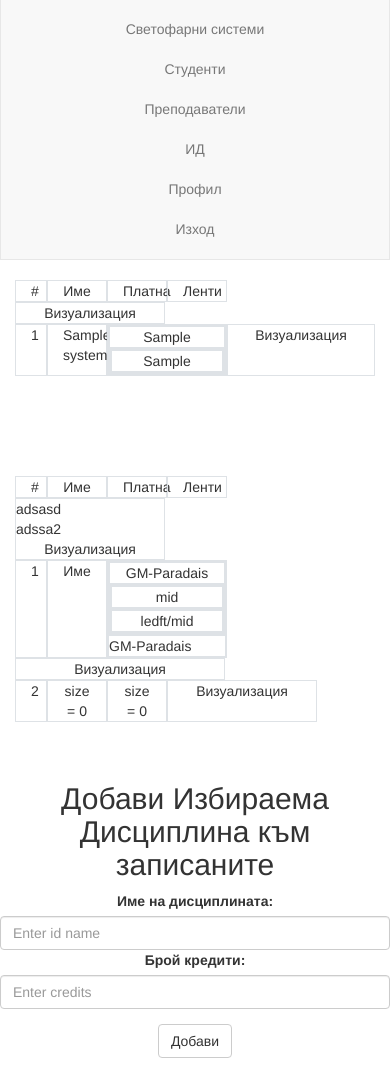
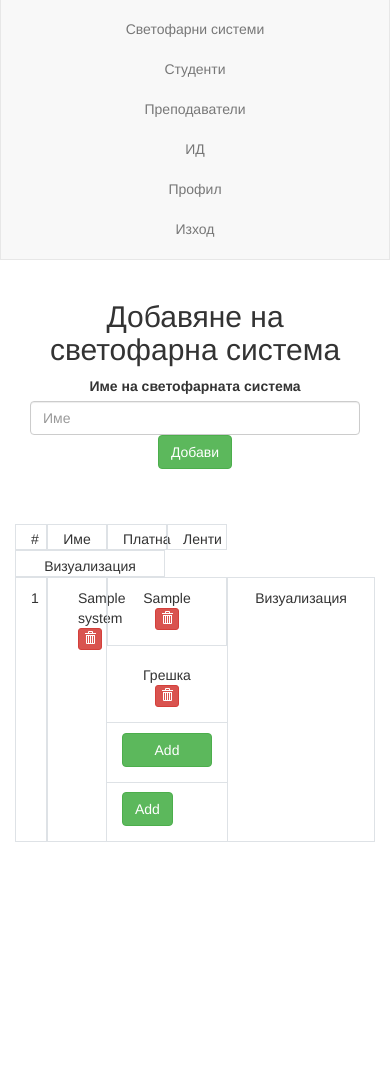
Before and after one commit to mirko123/AI_Factory, a PHP site: page /systems.php in a window 390 px wide. Shown: the part 71-1144 px from the top of the page. After the commit the page ends 913 px from the top, so only its background shows below. Run offline with PHP 8.4, Linux system fonts and the light colour scheme; the visitor is signed in with stand-in values (Sample User, id 1); tables that the repository leaves empty or names only in its code hold one stand-in row (values such as "Sample post"); some libraries are stand-ins or nearby versions.

Commit message:
It work.

```diff
--- a/web/css/main.css
+++ b/web/css/main.css
@@ -23,3 +23,4 @@
 html {
   font-size: 19px;
 }
+.top-buffer { margin-top:20px !important;; }
--- a/web/php/DB_traffic_system.php
+++ b/web/php/DB_traffic_system.php
@@ -23,23 +23,14 @@ class DBTrafficSystem
 
 	public function remove($id)
 	{
+		$dbPlatna = new DBPlatna();
+		$dbPlatna->removeBySystemId($id);
+
 		$query = "DELETE FROM `traffic_system` WHERE id=:id";
 		$statement = $this->db->connection->prepare($query);
 		$statement->bindParam(":id",$id);
 		$res = $statement->execute();
 	}
-
-	// public function getByLecture($lectureName)
-	// {
-	// 	$query = "SELECT ids.id, ids.name, ids.lecture, ids.credits, lectures.department FROM ids INNER JOIN lectures ON lectures.username = ids.lecture  WHERE ids.lecture = :lecture";
-	// 	$statement = $this->db->connection->prepare($query);
-	// 	$statement->bindParam(":lecture",$lectureName);
-	// 	$statement->execute();
-	// 	$count = $statement->rowCount();
-
-	// 	if($count != 0) return $statement->fetchAll(PDO::FETCH_ASSOC);
-	// 	return array();
-	// }
 
 	public function getAll()
 	{
@@ -67,11 +58,10 @@ class DBPlatna
 		$this->db = DB::getInstance();;
 	}
 
-	public function add($name, $systemId, $discription)
+	public function add($systemId, $discription)
 	{
-		$query = "INSERT INTO `platna` (name, systemId, discription) VALUES (:name, :systemId, :discription)";
+		$query = "INSERT INTO `platna` (systemId, discription) VALUES (:systemId, :discription)";
 		$statement = $this->db->connection->prepare($query);
-		$statement->bindParam(":name",$name);
 		$statement->bindParam(":systemId",$systemId);
 		$statement->bindParam(":discription",$discription);
 		$res = $statement->execute();
@@ -80,9 +70,28 @@ class DBPlatna
 
 	public function remove($id)
 	{
+		$dbLanes = new DBLanes();
+		$dbLanes->removeByPlatnoId($id);
+
 		$query = "DELETE FROM `platna` WHERE id=:id";
 		$statement = $this->db->connection->prepare($query);
 		$statement->bindParam(":id",$id);
+		$res = $statement->execute();
+	}
+
+	public function removeBySystemId($systemId)
+	{
+
+		$platna = $this->getBySystem($systemId);
+		foreach ($platna as $key => $platno) {
+			$platnoId = $platno["id"];
+			$dbLanes = new DBLanes();
+			$dbLanes->removeByPlatnoId($platnoId);
+		}
+
+		$query = "DELETE FROM `platna` WHERE systemId=:systemId";
+		$statement = $this->db->connection->prepare($query);
+		$statement->bindParam(":systemId",$systemId);
 		$res = $statement->execute();
 	}
 
@@ -109,7 +118,7 @@ class DBPlatna
 	}
 }
 
-class DBLenti
+class DBLanes
 {
 	protected $db;
 	function __construct()
@@ -118,11 +127,10 @@ class DBLenti
 		$this->db = DB::getInstance();;
 	}
 
-	public function add($name, $platnoId, $direction)
+	public function add($platnoId, $direction)
 	{
-		$query = "INSERT INTO `lenti` (name, platnoId, direction) VALUES (:name, :platnoId, :direction)";
+		$query = "INSERT INTO `lenti` (platnoId, direction) VALUES (:platnoId, :direction)";
 		$statement = $this->db->connection->prepare($query);
-		$statement->bindParam(":name",$name);
 		$statement->bindParam(":platnoId",$platnoId);
 		$statement->bindParam(":direction",$direction);
 		$res = $statement->execute();
@@ -136,6 +144,15 @@ class DBLenti
 		$statement->bindParam(":id",$id);
 		$res = $statement->execute();
 	}
+
+	public function removeByPlatnoId($platnoId)
+	{
+		$query = "DELETE FROM `lenti` WHERE lenti.platnoId=:platnoId";
+		$statement = $this->db->connection->prepare($query);
+		$statement->bindParam(":platnoId",$platnoId);
+		$res = $statement->execute();
+	}
+
 
 	public function getByPlatnoId($platnoId)
 	{
--- a/web/systems.php
+++ b/web/systems.php
@@ -6,73 +6,248 @@
 <body id="page">
     <?php mainTemplate::header(); ?>
 
-    <section id="container" class="container text-center">
+    <section id="container" class="container-fluid text-center">
 
-<!--
-	<div class="container">
-	  <div class="row">
-	    <div class="col">Column</div>
-	    <div class="col">Column</div>
-	    <div class="w-100"></div>
-	    <div class="col">Column</div>
-	    <div class="col">Column</div>
-	  </div>
-	</div> -->
 <?php
+require_once("php/DB_traffic_system.php");
+function generateCol($content, $size = 2, $bordered = true, $paddingTop = true) {
+	$borderedClass = $bordered ? " border" : "";
+	$paddingClass = $paddingTop ? " pt-2" : "";
+	$classes = $borderedClass . $paddingClass;
+	if($size == NULL) {
+		return '<div class="col '.$classes.'">'.(string)$content.'</div>';
+	}
+  	return '<div class="col-'.(string)$size.' '.$classes.'">'.(string)$content.'</div>'. PHP_EOL;
+}
+function createPlatnoAddForm($systemId) {
+	echo '		<div class="container">
+			<h2>Добавяне на светофарна система</h2>
+			<form class="form-horizontal" action="php/system.php" method="POST">
+			    <div class="form-group">
+			      	<label class="control-label col-sm-2" for="email">Име на светофарната система</label>
+			      	<div class="col-sm-9">
+  					<input type="hidden" id="custId" name="systemId" value="'.$systemId.'>
+			        <input name="idname" id="tb-idname" class="form-control" placeholder="Име" type="text">
+			      	</div>
+			        </label>
+			    </div>
+			    <div class="form-group">
+			      	<div class="col-sm-offset-2 col-sm-10">
+			        	<input type="submit" class="btn btn-default" value="Добави"/>
+			      	</div>
+			    </div>
+			</form>
+		</div>';
+}
+
+function generateAddPlatnoButton($systemId) {
+	$content = '
+	<div class="row border-bottom pt-2">
+		<form class="col" action="addPlatno.php" method="POST">
+				    <div class="form-group">
+				        <input name="systemId" id="tb-idname" class="form-control d-inline" value="'.$systemId.'" type="hidden">
+				        <input type="submit" class="col-sm btn btn-success d-inline" value="Add"/>
+				    </div>
+				</form>
+				<div class="col"> </div>
+	</div>';
+	return $content;
+}
+
+
+function generateAddLaneButton($platnoId) {
+	$content = '
+	<div class="row pt-2">
+		<form class="col" action="addLane.php" method="POST">
+				    <div class="form-group">
+				        <input name="platnoId" id="tb-idname" class="form-control d-inline" value="'.$platnoId.'" type="hidden">
+				        <input type="submit" class="col-sm btn btn-success d-inline" value="Add"/>
+				    </div>
+				</form>
+	</div>';
+	return $content;
+}
+
+
+function generateSystemRemoveButton($systemId) {
+	$content = '
+		<form class="col-sm-1" action="systems.php" method="POST">
+		    <div class="form-group">
+		        <input name="systemId" id="tb-idname" class="form-control d-inline" value="'.$systemId.'" type="hidden">
+		        <input name="queryType" id="tb-idname" class="form-control d-inline" value="removeSystem" type="hidden">
+		        <button class="btn btn-danger btn-xs btn-delete-esp" data-title="Delete" data-toggle="modal" data-target="#delete" ><span class="glyphicon glyphicon-trash"></span></button>
+		    </div>
+		</form>';
+	return $content;
+}
+
+function generatePlatnoRemoveButton($platnoId) {
+	$content = '
+		<form class="col-sm-1" action="systems.php" method="POST">
+		    <div class="form-group">
+		        <input name="platnoId" id="tb-idname" class="form-control d-inline" value="'.$platnoId.'" type="hidden">
+		        <input name="queryType" id="tb-idname" class="form-control d-inline" value="removePlatno" type="hidden">
+		        <button class="btn btn-danger btn-xs btn-delete-esp" data-title="Delete" data-toggle="modal" data-target="#delete" ><span class="glyphicon glyphicon-trash"></span></button>
+		    </div>
+		</form>';
+	return $content;
+}
+
+function generateLaneRemoveButton($laneId) {
+	$content = '
+		<form class="col-sm-1" action="systems.php" method="POST">
+		    <div class="form-group">
+		        <input name="laneId" id="tb-idname" class="form-control d-inline" value="'.$laneId.'" type="hidden">
+		        <input name="queryType" id="tb-idname" class="form-control d-inline" value="removeLane" type="hidden">
+		        <button class="btn btn-danger btn-xs btn-delete-esp" data-title="Delete" data-toggle="modal" data-target="#delete" ><span class="glyphicon glyphicon-trash"></span></button>
+		    </div>
+		</form>';
+	return $content;
+}
+
+function directionToText($dir) {
+	if($dir == "mid") {
+		return "Само направо";
+	} else if($dir == "mid/right") {
+		return "Направо и надясно";
+	} else if($dir == "left/mid") {
+		return "Наляво и направо";
+	} else if($dir == "left/right") {
+		return "Наляво и надясно";
+	} else if($dir == "left") {
+		return "Само наляво";
+	} else if($dir == "right") {
+		return "Само надясно";
+	} else if($dir == "out") {
+		return "Изход";
+	} else {
+		return "Грешка";
+	}
+}
+
+
 if(isset($_SESSION['logged_in']) && $_SESSION['logged_in'] == 1)     {
+
+
+
+	$methodName = $_SERVER['REQUEST_METHOD'];
+	$_METHOD;
+	if($methodName == "GET") $_METHOD = $_GET;
+	else if($methodName == "POST") $_METHOD = $_POST;
+
+	if($_METHOD && array_key_exists('queryType',$_METHOD))
+	{
+		$queryType = $_METHOD['queryType'];
+
+		if($queryType == "newSystem") {
+			$newSystemName = $_METHOD['newSystemName'];
+			$dbTrafficSystem = new DBTrafficSystem();
+			$dbTrafficSystem->add($newSystemName);
+		}
+		else if($queryType == "newPlatno") {
+
+			$currentSystemId = $_METHOD['systemId'];
+			$platnoDiscription = $_METHOD['discription'];
+			$dbPlatna = new DBPlatna();
+			$dbPlatna->add($currentSystemId, $platnoDiscription);
+		}
+		else if($queryType == "newLane") {
+
+			$platnoId = $_METHOD['platnoId'];
+			$laneDirection = $_METHOD['direction'];
+			$dbLanes = new DBLanes();
+			$dbLanes->add($platnoId, $laneDirection);
+		}
+
+		else if($queryType == "removeSystem") {
+
+			$systemId = $_METHOD['systemId'];
+			$dbTrafficSystem = new dbTrafficSystem();
+			$dbTrafficSystem->remove($systemId);
+		}
+		else if($queryType == "removePlatno") {
+
+			$platnoId = $_METHOD['platnoId'];
+			$dbPlatna = new dbPlatna();
+			$dbPlatna->remove($platnoId);
+		}
+		else if($queryType == "removeLane") {
+
+			$laneId = $_METHOD['laneId'];
+			$dbLanes = new DBLanes();
+			$dbLanes->remove($laneId);
+		}
+
+	}
 ?>
 
-	<div class="container">
-	  <div class="row">
-	    <div class="col-1 border">#</div>
-	    <div class="col-2 border">Име</div>
-	    <div class="col-2 border">Платна</div>
-	    <div class="col-2 border">Ленти</div>
-	    <div class="col-5 border">Визуализация</div>
+		<div class="container">
+			<h2>Добавяне на светофарна система</h2>
+			<form class="form-horizontal" action="systems.php" method="POST">
+			    <div class="form-group">
+			      	<label class="control-label col-sm-3" for="newSystemName">Име на светофарната система</label>
+			      	<div class="col-sm-7">
+			        <input name="newSystemName" id="tb-idname" class="form-control" placeholder="Име" type="text" required>
+			        <input name="queryType" id="tb-idname" class="form-control" type="hidden" value="newSystem">
+			      	</div>
+			        </label>
+		<!-- 	    </div>
+			    <div class="form-group">        -->
+			      	<div class="	col-sm-1">
+			        	<input type="submit" class="btn btn-success" value="Добави"/>
+			      	</div>
+			    </div>
+			</form>
+		</div>
+		</br></br>
+
+
+	<div class="container-fluid">
+	  <div class="row  ">
+	    <div class="col-1 border pt-1">#</div>
+	    <div class="col-2 border pt-1">Име</div>
+	    <div class="col-2 border pt-1">Платна</div>
+	    <div class="col-2 border pt-1">Ленти</div>
+	    <div class="col-5 border pt-1">Визуализация</div>
 	  </div>
   		<?php
-  			function generateCol($content, $size = 2) {
-  				if($size == NULL) {
-					return '<div class="col border">'.(string)$content.'</div>';
-  				}
-			  	// echo '<div class="col-'.(string)$size.' border">'.(string)$content.'</div>';
-			  	return '<div class="col-'.(string)$size.' border">'.(string)$content.'</div>'. PHP_EOL;
-			}
-			require_once("php/DB_traffic_system.php");
+
 			$dbTrafficSystem = new DBTrafficSystem();
 			$dbPlatna = new DBPlatna();
-			$dbLenti = new DBLenti();
+			$dbLanes = new DBLanes();
 			$systems = $dbTrafficSystem->getAll();
 			foreach ($systems as $key => $system) {
 				echo "<div class='row'>". PHP_EOL;
 
 				echo generateCol($system["id"], 1);
-				echo generateCol($system["name"], 2);
-				$defaultCombinatedColumnsContent = '<div class="row border">'. PHP_EOL.' <div class="col border">'. PHP_EOL.'01</div>'. PHP_EOL.'<div class="col border">02</div>'. PHP_EOL.'</div>'. PHP_EOL;
-
+				echo generateCol('<div class="col-sm-10 ">'.$system["name"].'</div>'.generateSystemRemoveButton($system["id"]), 2);
 				$platna = $dbPlatna->getBySystem($system["id"]);
 				$combinatedColumnsContent = "";
 				foreach ($platna as $key => $platno) {
 
-					$combinatedColumnsContent .= '<div class="row border">'. PHP_EOL;
-					$combinatedColumnsContent .= generateCol($platno["discription"],NULL);
+					$combinatedColumnsContent .= '<div class="row border-bottom">'. PHP_EOL;
+					$discriptionContainer = '<div class="col-sm-10">'.$platno["discription"].'</div>'. generatePlatnoRemoveButton($platno["id"]);
+					// $addPlatnoButton = generateAddPlatnoButton($system["id"]);
+					$combinatedColumnsContent .= generateCol($discriptionContainer,NULL);
 
-					$lenti = $dbLenti->getByPlatnoId($platno["id"]);
+					// $combinatedColumnsContent .= generateAddPlatnoButton($system["id"]);
+
+
+					$lanes = $dbLanes->getByPlatnoId($platno["id"]);
 					$nastedColContent = "";
-					foreach ($lenti as $key => $lenta) {
+					foreach ($lanes as $key => $lane) {
 
-						$nastedColContent .= '<div class="row border">'. PHP_EOL;
-						$nastedColContent .= generateCol($lenta["direction"], NULL);
+						$nastedColContent .= '<div class="row border-bottom">'. PHP_EOL;
+						$directionText = '<div class="col-sm-10">'.directionToText($lane["direction"])    .'</div>';
+						// $directionText = "";
+						$nastedColContent .= generateCol($directionText . generateLaneRemoveButton($lane["id"]), NULL, false);
 
 
 						$nastedColContent .= '</div>'. PHP_EOL;
-					}
-					if(empty($lenti)) {
-						$nastedColContent = "nzzzz";
-					} else {
 
 					}
-					$combinatedColumnsContent .= generateCol($nastedColContent,NULL);
+					$nastedColContent .= generateAddLaneButton($platno["id"]). PHP_EOL;
+					$combinatedColumnsContent .= generateCol($nastedColContent,NULL, false). PHP_EOL;
 
 					$combinatedColumnsContent .= '</div>'. PHP_EOL;
 					// echo generateCol($combinatedColumnsContent, 4);
@@ -80,13 +255,12 @@ if(isset($_SESSION['logged_in']) && $_SESSION['logged_in'] == 1)     {
 
 				}
 				if(empty($platna)) {
-					// echo generateCol("size = 0");
-					// echo generateCol("size = 0");
-					// $combinatedColumnsContent = $defaultCombinatedColumnsContent;
-					echo generateCol($defaultCombinatedColumnsContent, 4);
+					echo generateCol(generateAddPlatnoButton($system["id"]), 4, false, false);
 				} else {
-					echo generateCol($combinatedColumnsContent, 4);
+					$combinatedColumnsContent .= generateAddPlatnoButton($system["id"]);
+					echo generateCol($combinatedColumnsContent, 4, false, false);
 				}
+
 
 
 				// echo "ppp";
@@ -99,90 +273,14 @@ if(isset($_SESSION['logged_in']) && $_SESSION['logged_in'] == 1)     {
 	</div>
 
 
-    </section>
 
-  </br>
-  </br>
-  </br>
-  </br>
-  </br>
 
-    <section id="container" class="container text-center">
-         <!--
-            <div class="container">
-              <div class="row">
-                <div class="col">Column</div>
-                <div class="col">Column</div>
-                <div class="w-100"></div>
-                <div class="col">Column</div>
-                <div class="col">Column</div>
-              </div>
-            </div> -->
-         <div class="container">
-            <div class="row">
-               <div class="col-1 border">#</div>
-               <div class="col-2 border">Име</div>
-               <div class="col-2 border">Платна</div>
-               <div class="col-2 border">Ленти</div>
-               <div class="col-5 border">
-                  <div class="row">adsasd</div>
-                  <div class="row">adssa2</div>
-                  Визуализация
-               </div>
-            </div>
-            <div class='row'>
-               <div class="col-1 border">1</div>
-               <div class="col-2 border">Име</div>
-               <div class="col-4 border">
 
-	               <div class="row border">
-	               	<div class="col border">GM-Paradais</div>
-	               	<div class="col border">
-	               		<div class="row border">
-	               			<div class="col border">mid</div>
-	               		</div>
-               			<div class="row border">
-	               			<div class="col border">ledft/mid</div>
-	               		</div>
-	               	</div>
-	               </div>
-	               <div class="row border">GM-Paradais</div>
-               </div>
-               <div class="col-7 border">Визуализация</div>
-            </div>
-            <div class='row'>
-               <div class="col-1 border">2</div>
-               <div class="col-2 border">size = 0</div>
-               <div class="col-2 border">size = 0</div>
-               <div class="col-5 border">Визуализация</div>
-            </div>
-         </div>
-      </section>
 
-		</br></br>
-		<h2>Добави Избираема Дисциплина към записаните</h2>
-		<form class="form-horizontal" action="php/add_id.php" method="POST">
-		    <div class="form-group">
-		      	<label class="control-label col-sm-2" for="email">Име на дисциплината:</label>
-		      	<div class="col-sm-9">
-		        <input name="idname" id="tb-idname" class="form-control" placeholder="Enter id name" type="text">
-		      	</div>
-		        </label>
-		      	<label class="control-label col-sm-2" for="email">Брой кредити:</label>
-		      	<div class="col-sm-9">
-		        <input name="credits" id="tb-credits" class="form-control" type="number" placeholder="Enter credits">
-		      	</div>
-		        </label>
-		    </div>
-		    <div class="form-group">
-		      	<div class="col-sm-offset-2 col-sm-10">
-		        	<input type="submit" class="btn btn-default" value="Добави"/>
-		      	</div>
-		    </div>
-		</form>
 <?php
 }
 ?>
+</section>
 </body>
 
 </html>
```
Also changed, not shown: web/addLane.php (added, +63 -0 lines), web/addPlatno.php (added, +54 -0 lines).
